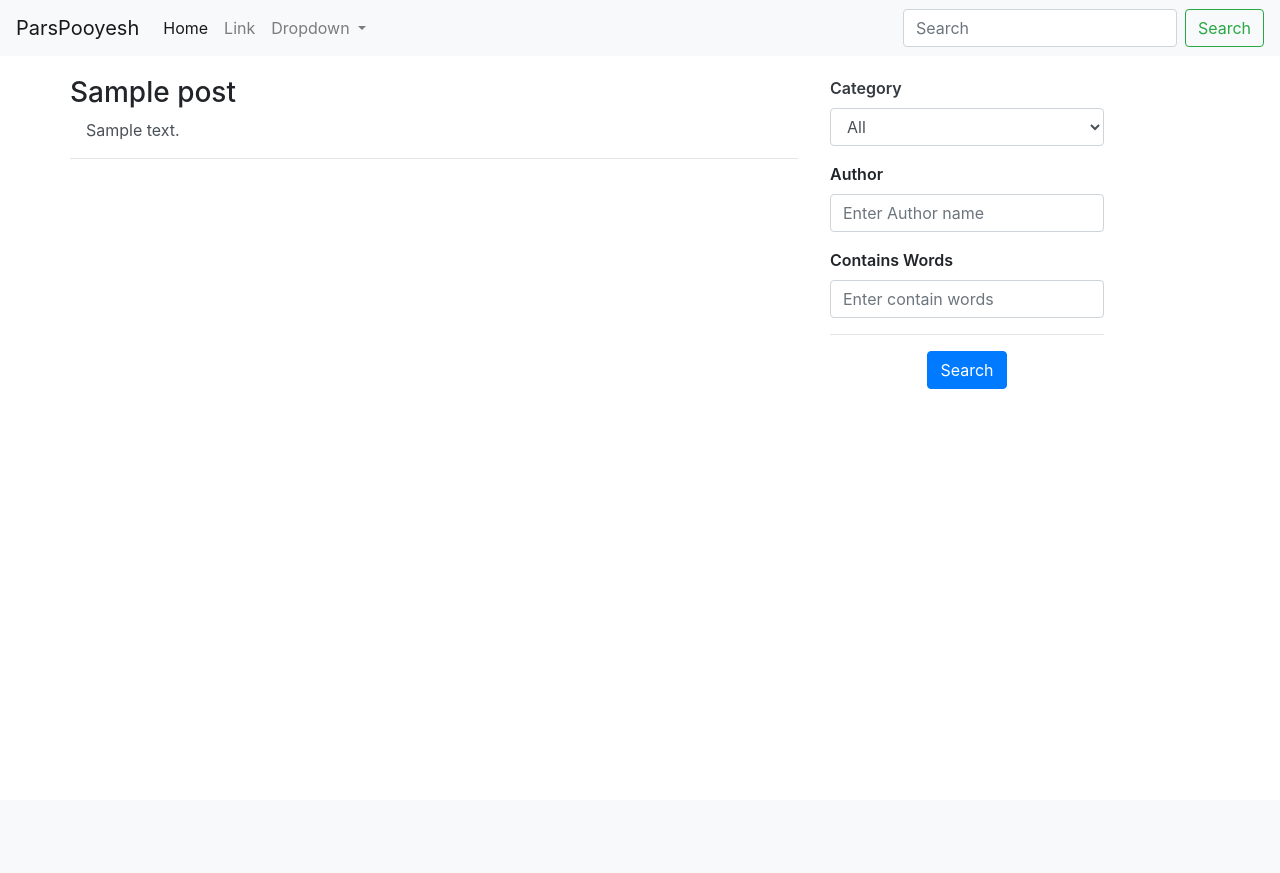
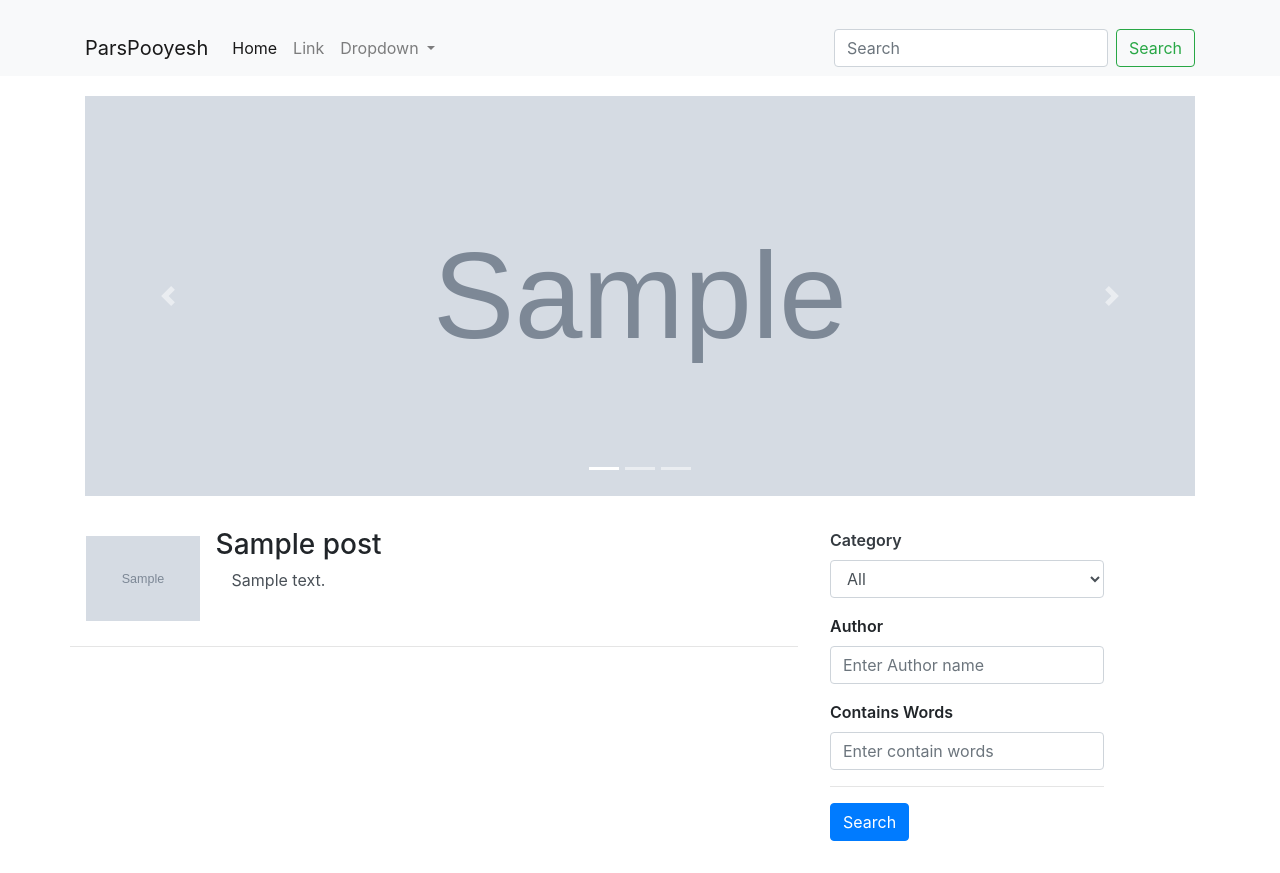
Before and after one commit to faridlotfali/pars-project, a Django app: page /weblog/ in a window 1280 px wide. Before the commit the page ends 389 px from the top, so only its background shows below. Run offline with Django 3.2, Linux system fonts and the light colour scheme; tables that the repository leaves empty hold one stand-in row (values such as "Sample post"); grey boxes marked "Sample" are stand-in pictures; some libraries are stand-ins or nearby versions.

Commit message:
feature : #3 add slider to main page

```diff
--- a/parspooyesh/parspooyesh/settings.py
+++ b/parspooyesh/parspooyesh/settings.py
@@ -123,3 +123,5 @@ USE_TZ = True
 # https://docs.djangoproject.com/en/1.11/howto/static-files/
 
 STATIC_URL = '/static/'
+MEDIA_ROOT  = os.path.join(BASE_DIR, 'media')
+MEDIA_URL = '/media/'
--- a/parspooyesh/parspooyesh/urls.py
+++ b/parspooyesh/parspooyesh/urls.py
@@ -1,22 +1,12 @@
-"""parspooyesh URL Configuration
-
-The `urlpatterns` list routes URLs to views. For more information please see:
-    https://docs.djangoproject.com/en/1.11/topics/http/urls/
-Examples:
-Function views
-    1. Add an import:  from my_app import views
-    2. Add a URL to urlpatterns:  url(r'^$', views.home, name='home')
-Class-based views
-    1. Add an import:  from other_app.views import Home
-    2. Add a URL to urlpatterns:  url(r'^$', Home.as_view(), name='home')
-Including another URLconf
-    1. Import the include() function: from django.conf.urls import url, include
-    2. Add a URL to urlpatterns:  url(r'^blog/', include('blog.urls'))
-"""
 from django.conf.urls import url,include
 from django.contrib import admin
+from django.conf import settings
+from django.conf.urls.static import static
 
 urlpatterns = [
     url(r'^weblog/',include('weblog.urls')),
     url(r'^admin/', admin.site.urls),
 ]
+
+if settings.DEBUG:
+    urlpatterns = urlpatterns + static(settings.MEDIA_URL, document_root=settings.MEDIA_ROOT)
--- a/parspooyesh/weblog/admin.py
+++ b/parspooyesh/weblog/admin.py
@@ -1,8 +1,9 @@
 from django.contrib import admin
 
 # Register your models here.
-from .models import Comment
+from .models import Comment,slider
 from .models import Post
 
 admin.site.register(Post)
 admin.site.register(Comment)
+admin.site.register(slider)
--- a/parspooyesh/weblog/models.py
+++ b/parspooyesh/weblog/models.py
@@ -5,6 +5,7 @@ class Post(models.Model):
     author = models.ForeignKey('auth.User', on_delete=models.CASCADE)
     post_title = models.CharField(max_length=300)
     post_text = models.TextField(max_length=3000)
+    post_img = models.ImageField(upload_to='weblog', blank=True)
     created_date = models.DateTimeField(default=timezone.now)
     pub_date = models.DateTimeField('date published', blank=True, null=True)
     def publish(self):
@@ -13,6 +14,9 @@ class Post(models.Model):
 
     def __str__(self):
         return self.post_title
+
+class slider(models.Model):
+    image = models.ForeignKey('post', on_delete=models.CASCADE)
 
 
 
@@ -23,3 +27,5 @@ class Comment(models.Model):
 
     def __str__(self):
         return self.comment_text
+
+# class sliderImage(models.Model):
--- a/parspooyesh/weblog/static/weblog/css/main.css
+++ b/parspooyesh/weblog/static/weblog/css/main.css
@@ -18,3 +18,21 @@ label{
   padding: 0 2em 0 0;
   margin: 0;
 }
+.posts img{
+  width: 20%;
+  float: left;
+  padding: .5em 1em;
+}
+.posts a{
+  height:60px;
+  line-height:20px; /* Height / no. of lines to display */
+  overflow:hidden;
+  display: block;
+}
+.carousel-inner img{
+  height: 50%;
+  width: 100%;
+}
+.carousel{
+  margin-bottom: 2em;
+}
--- a/parspooyesh/weblog/templates/weblog/base.html
+++ b/parspooyesh/weblog/templates/weblog/base.html
@@ -5,7 +5,7 @@
 <link rel="stylesheet" type="text/css" href="{% static 'weblog/css/main.css' %}" />
 <script src="{% static 'weblog/js/bootstrap.min.js' %}"></script>
 <script src="{% static 'weblog/js/jquery3.3.1.js' %}"></script>
-<script src="https://cdnjs.cloudflare.com/ajax/libs/popper.js/1.12.9/umd/popper.min.js" integrity="sha384-ApNbgh9B+Y1QKtv3Rn7W3mgPxhU9K/ScQsAP7hUibX39j7fakFPskvXusvfa0b4Q" crossorigin="anonymous"></script>
+<script src="https://cdnjs.cloudflare.com/ajax/libs/popper.js/1.12.9/umd/popper.min.js"></script>
 </head>
 <body>
 {% include "./header.html" %}
--- a/parspooyesh/weblog/templates/weblog/header.html
+++ b/parspooyesh/weblog/templates/weblog/header.html
@@ -3,8 +3,8 @@
 <script src="{% static 'weblog/js/bootstrap.min.js' %}"></script>
 <script src="{% static 'weblog/js/jquery3.3.1.js' %}"></script>
 
-
 <nav class="navbar navbar-expand-lg navbar-light bg-light">
+<div class="container">
 <a class="navbar-brand" href="#">ParsPooyesh</a>
 <button class="navbar-toggler" type="button" data-toggle="collapse" data-target="#navbarSupportedContent" aria-controls="navbarSupportedContent" aria-expanded="false" aria-label="Toggle navigation">
     <span class="navbar-toggler-icon"></span>
@@ -35,4 +35,5 @@
     <button class="btn btn-outline-success my-2 my-sm-0" type="submit">Search</button>
     </form>
 </div>
+</div>
 </nav>
--- a/parspooyesh/weblog/templates/weblog/index.html
+++ b/parspooyesh/weblog/templates/weblog/index.html
@@ -1,13 +1,38 @@
 {% extends 'weblog/base.html' %}
 {% block content %}
+
 <div class="container">
+    <div id="carouselExampleIndicators" class="carousel slide" data-ride="carousel">
+    <ol class="carousel-indicators">
+        <li data-target="#carouselExampleIndicators" data-slide-to="0" class="active"></li>
+        <li data-target="#carouselExampleIndicators" data-slide-to="1"></li>
+        <li data-target="#carouselExampleIndicators" data-slide-to="2"></li>
+    </ol>
+    <div class="carousel-inner">
+        {%  for  data in slider|slice:":3" %}
+        <div class="carousel-item {% if forloop.counter0 == 0 %}active{% endif %}">
+            <img class="img-fluid" src="{{data.post_img.url}}">
+        </div>
+        {% endfor%}
+    </div>
+    <a class="carousel-control-prev" href="#carouselExampleIndicators" role="button" data-slide="prev">
+        <span class="carousel-control-prev-icon" aria-hidden="true"></span>
+        <span class="sr-only">Previous</span>
+    </a>
+    <a class="carousel-control-next" href="#carouselExampleIndicators" role="button" data-slide="next">
+        <span class="carousel-control-next-icon" aria-hidden="true"></span>
+        <span class="sr-only">Next</span>
+    </a>
+    </div>
     <div class="row">
+
     <div class="col-md-8 col-sm-12">
         <div class="row posts">
         {% if latest_post_list %}
         <ul>
         {% for post in latest_post_list %}
             <li>
+                <img src="{{ post.post_img.url }}" alt="">
                 <h3>{{ post.post_title }}</h3>
                 <a href="{%  url 'weblog:detail' post.id %}">{{ post.post_text }}</a>
             </li>
@@ -40,7 +65,7 @@
               <input type="text" class="form-control" id="contain_word" placeholder="Enter contain words">
             </div>
             <hr>
-            <div class="form-group text-center">
+            <div class="form-group">
               <button type="submit" class="btn btn-primary">Search</button>
             </div>
           </form>
--- a/parspooyesh/weblog/urls.py
+++ b/parspooyesh/weblog/urls.py
@@ -1,14 +1,14 @@
 from django.conf.urls import url
-
 from . import views
 
 app_name = 'weblog'
 
 urlpatterns = [
-    url(r'^$',views.IndexView.as_view(), name='index'),
+    url(r'^$',views.index, name='index'),
     url(r'^(?P<pk>[0-9]+)/$',views.DetailView.as_view(), name='detail'),
     # ex: /polls/5/results/
     url(r'^(?P<pk>[0-9]+)/results/$', views.ResultsView.as_view(), name='results'),
     # ex: /polls/5/vote/
     url(r'^(?P<post_id>[0-9]+)/vote/$', views.vote, name='vote'),
+    url(r'^slider/$', views.slider, name='vote'),
 ]
--- a/parspooyesh/weblog/views.py
+++ b/parspooyesh/weblog/views.py
@@ -4,19 +4,25 @@ from django.template import loader
 from django.urls import reverse
 from django.views import generic
 
-from .models import Post,Comment
+from .models import Post,Comment,slider
 
-# def index(request):
-#     latest_post_list = Post.objects.order_by('-pub_date')[:5]
-#     # output = ', '.join([p.post_text for p in latest_post_list])
-#     # return HttpResponse(output)
-#     # template = loader.get_template('weblog/index.html') next code is shortcut
-#     context = {
-#         'latest_post_list': latest_post_list,
-#     }
-#     # return HttpResponse(template.render(context,request)) next code is shortcut
-#     return  render(request,'weblog/index.html',context)
-
+def index(request):
+    latest_post_list = Post.objects.order_by('-pub_date')[:5]
+    slide = []
+    for data in slider.objects.all():
+        # slide = Post.objects.filter(pk = data)
+        print( list(Post.objects.filter(pk = data.image_id)) )
+        slide.append (list(Post.objects.filter(pk = data.image_id))[0] )
+    # slide = Post.objects.filter(pk = 1)
+    # output = ', '.join([p.post_text for p in latest_post_list])
+    # return HttpResponse(output)
+    # template = loader.get_template('weblog/index.html') next code is shortcut
+    context = {
+        'latest_post_list': latest_post_list,
+        'slider' : slide,
+    }
+    # return HttpResponse(template.render(context,request)) next code is shortcut
+    return  render(request,'weblog/index.html',context)
 
 
 # def detail(request,post_id):
@@ -33,13 +39,20 @@ from .models import Post,Comment
 #     return render(request, 'weblog/results.html', {'post': post})
 
 
-class IndexView(generic.ListView):
-    template_name = 'weblog/index.html'
-    context_object_name = 'latest_post_list'
+# class IndexView(generic.ListView):
+#     template_name = 'weblog/index.html'
+#     context_object_name = 'latest_post_list'
 
-    def get_queryset(self):
-        """Return the last five published posts."""
-        return Post.objects.order_by('-pub_date')[:5]
+#     def get_queryset(self):
+#         """Return the last five published posts."""
+#         context=dict()
+#         context['latest_post_list']=Post.objects.order_by('-pub_date')[:5]
+#         context['slider']=slider.objects.all()
+#         # context['slider']=post.slider_set.get(pk=request.POST['comment'])
+#         print(context)
+#         return context['latest_post_list']
+
+
 
 class DetailView(generic.DetailView):
     model = Post
```
Also changed, not shown: parspooyesh/media/weblog/challenge.png (added), parspooyesh/media/weblog/image_2018-04-13_19-21-52.png (added), parspooyesh/media/weblog/image_2018-04-14_19-26-42.png (added).
